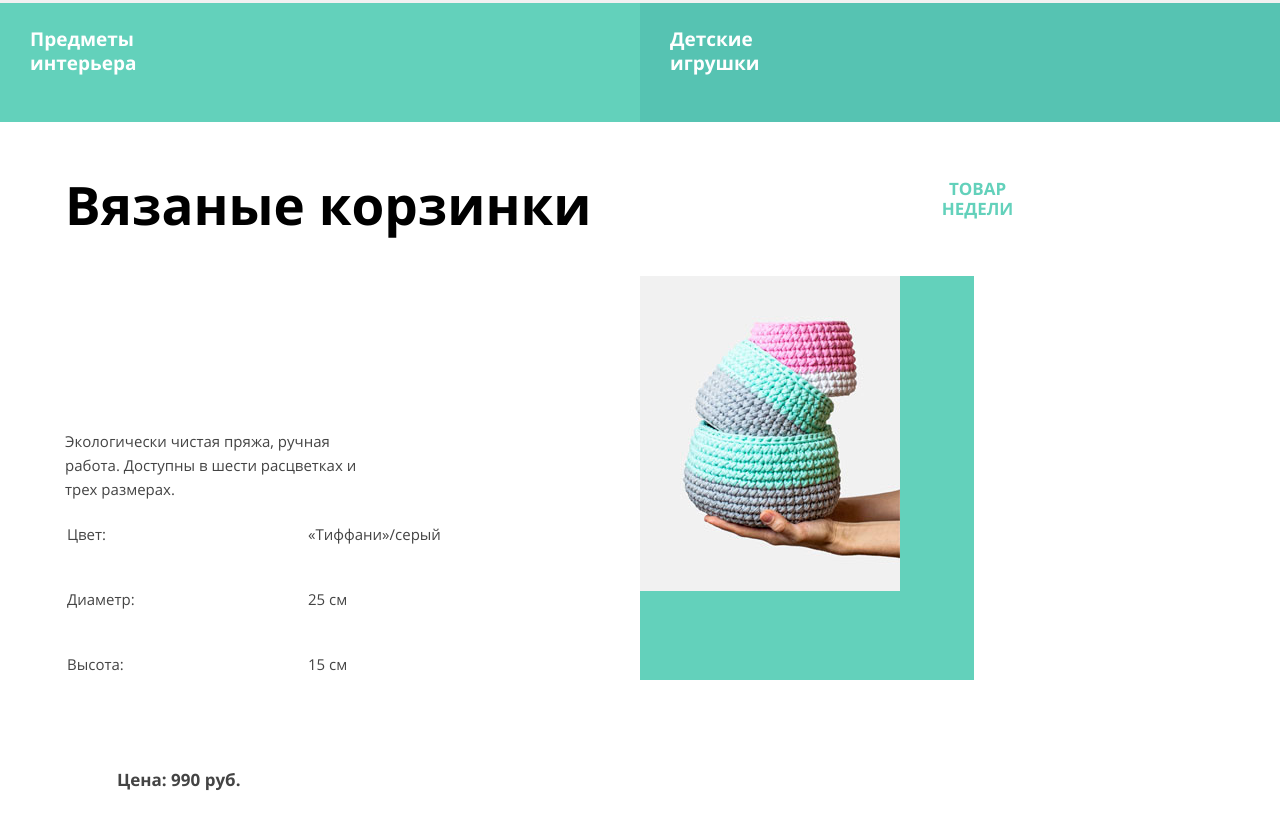
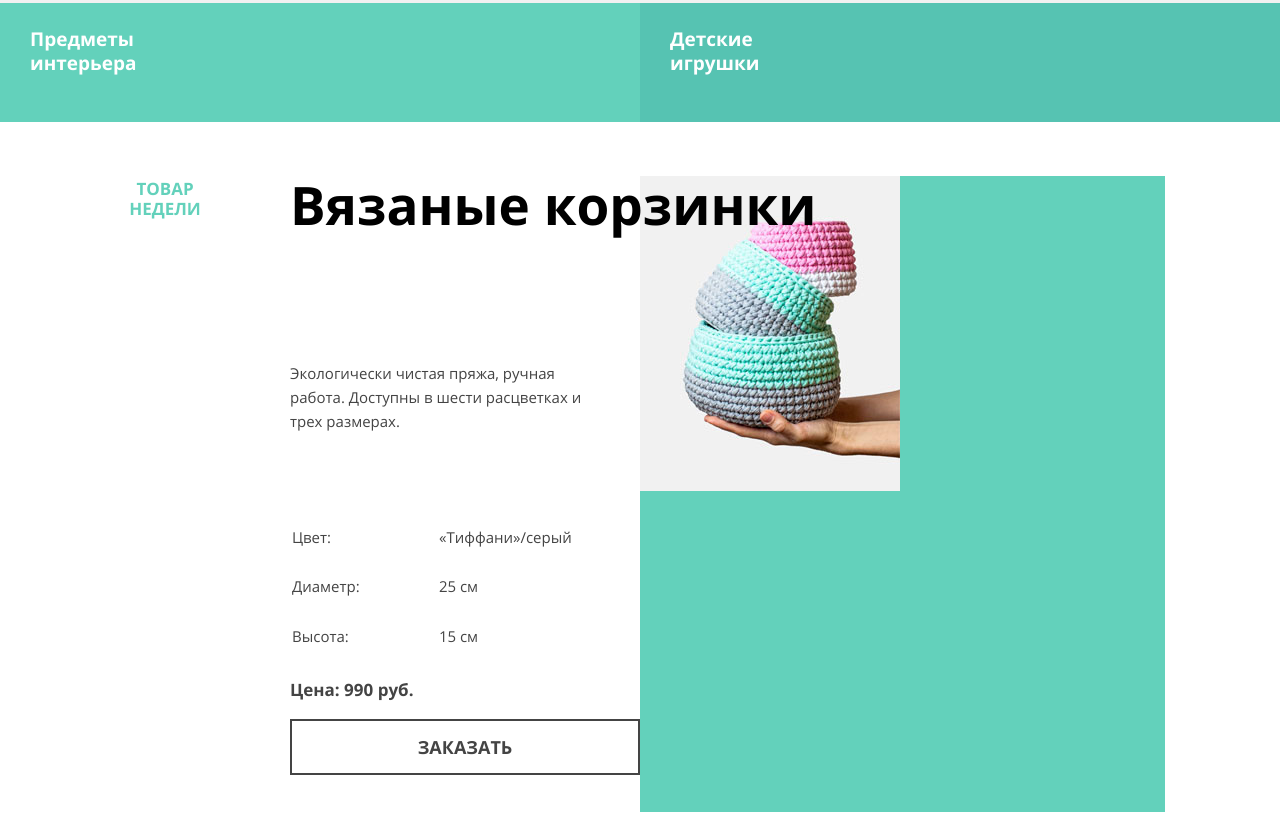
Before and after one commit to lost-incode/1620087-mishka-22, a website: page source/index.html in a window 1280 px wide. Shown: the part 1247-2078 px from the top of the page. Drawn offline with nearby package versions, Linux system fonts and the light colour scheme; files that its build step writes are made by us from their sources; files whose address does not match are found by name.

Commit message:
Fix grid for desktop in brand-section

```diff
--- a/source/sass/blocks/brand.scss
+++ b/source/sass/blocks/brand.scss
@@ -13,6 +13,8 @@
   }
 
   @media (min-width: $desktop-width) {
+    grid-template-columns: 1fr 2fr 3fr;
+    grid-template-rows: 1fr 35px 1fr 1fr 1fr;
     padding-top: 54px;
     padding-bottom: 96px;
   }
@@ -36,7 +38,11 @@
   }
 
   @media (min-width: $desktop-width) {
-    order: 2;
+    grid-column-start: 2;
+    grid-column-end: 4;
+    grid-row-start: 1;
+    grid-row-end: 2;
+    z-index: 2;
     font-size: 53px;
     line-height: 57px;
   }
@@ -62,6 +68,10 @@
   }
 
   @media (min-width: $desktop-width) {
+    grid-column-start: 1;
+    grid-column-end: 2;
+    grid-row-start: 1;
+    grid-row-end: 2;
     justify-self: start;
   }
 }
@@ -69,7 +79,7 @@
 .brand__description {
   max-width: 292px;
   margin: 0;
-  padding-top: 17.5px;
+  // padding-top: 17.5px;
   font-size: 15px;
   line-height: 24px;
   color: $basic-dark;
@@ -82,12 +92,15 @@
   }
 
   @media (min-width: $desktop-width) {
-    padding-top: 153px;
+    grid-column-start: 2;
+    grid-column-end: 3;
+    grid-row-start: 3;
+    grid-row-end: 4;
   }
 }
 
 .brand__table {
-  padding-bottom: 28px;
+  // padding-bottom: 28px;
   font-size: 15px;
   line-height: 20px;
   color: $basic-dark;
@@ -97,6 +110,13 @@
     grid-column-end: 2;
     grid-row-start: 3;
     grid-row-end: 4;
+  }
+
+  @media (min-width: $desktop-width) {
+    grid-column-start: 2;
+    grid-column-end: 3;
+    grid-row-start: 4;
+    grid-row-end: 5;
   }
 }
 
@@ -120,6 +140,15 @@
     grid-row-start: 2;
     grid-row-end: 5;
   }
+
+  @media (min-width: $tablet-width) {
+    width: 525px;
+    height: 636px;
+    grid-column-start: 3;
+    grid-column-end: 4;
+    grid-row-start: 1;
+    grid-row-end: 6;
+  }
 }
 
 .brand__price {
@@ -129,10 +158,17 @@
     grid-row-start: 4;
     grid-row-end: 5;
   }
+
+  @media (min-width: $tablet-width) {
+    grid-column-start: 2;
+    grid-column-end: 3;
+    grid-row-start: 5;
+    grid-row-end: 6;
+  }
 }
 
 .brand__price-title {
-  padding: 25.5px 54px 24.5px 52px;
+  // padding: 25.5px 54px 24.5px 52px;
   font-weight: bold;
   font-size: 17px;
   line-height: 24px;
--- a/source/sass/blocks/page.scss
+++ b/source/sass/blocks/page.scss
@@ -21,6 +21,6 @@
   }
 
   @media (min-width: $desktop-width) {
-    width: $desktop-width;
+    width: 1050px;
   }
 }
```
